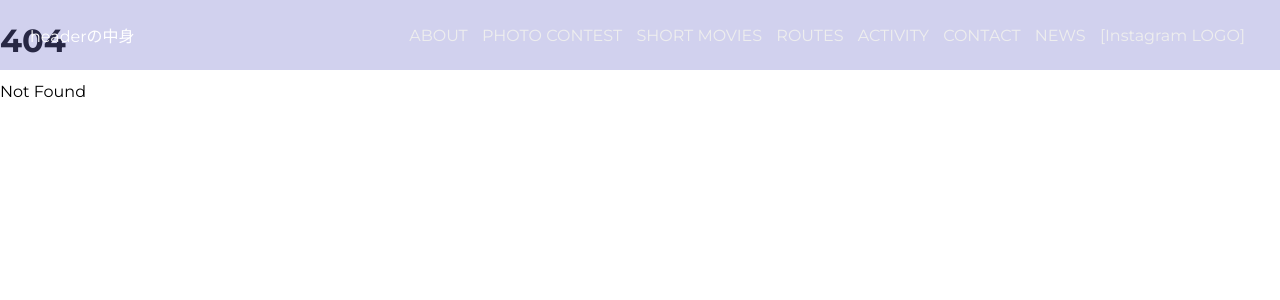
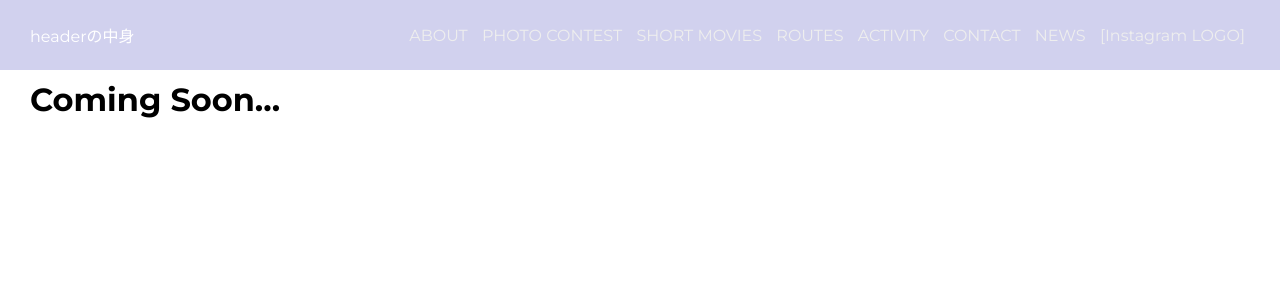
Before and after one commit to Dev-TRANs/nagoyc.stki.org, a SvelteKit app: page /about in a window 1280 px wide. Before the commit this address had no page. Shown: the top 300 px of the page. Built offline with nearby package versions, Linux system fonts and the light colour scheme.

Commit message:
aboutを追加

```diff
--- /dev/null
+++ b/src/routes/(main)/about/+page.svelte
@@ -0,0 +1,7 @@
+<script lang="ts">
+import ComingSoon from '$lib/components/ComingSoon.svelte'
+import Title from '$lib/components/Title.svelte';
+</script>
+
+<Title title='Short Movies' />
+<ComingSoon />
--- a/src/routes/+layout.svelte
+++ b/src/routes/+layout.svelte
@@ -100,7 +100,7 @@ header {
 headerの中身
 
   <div class='lang-en'>
-    <a href='/'>ABOUT</a> <!-- FIXME: 仮 -->
+    <a href='/about/'>ABOUT</a> <!-- FIXME: 仮 -->
     <a href='/photo-contest/' title='フォトコンテストを見る'>PHOTO CONTEST</a>
     <a href='/short-movies/' title='動画を見る'>SHORT MOVIES</a>
     <a href='/routes/' title='観光ルートを見る'>ROUTES</a>
```
